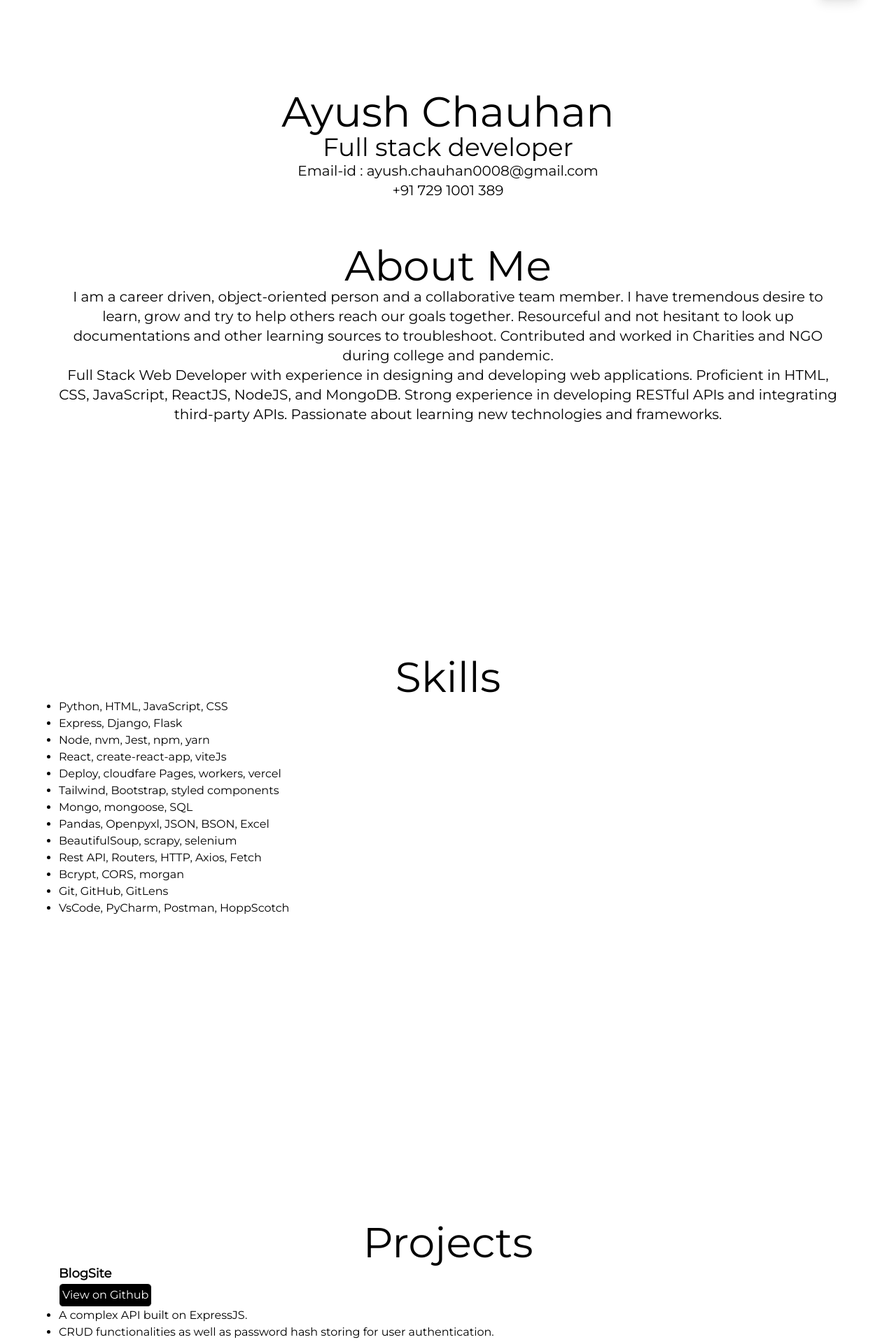
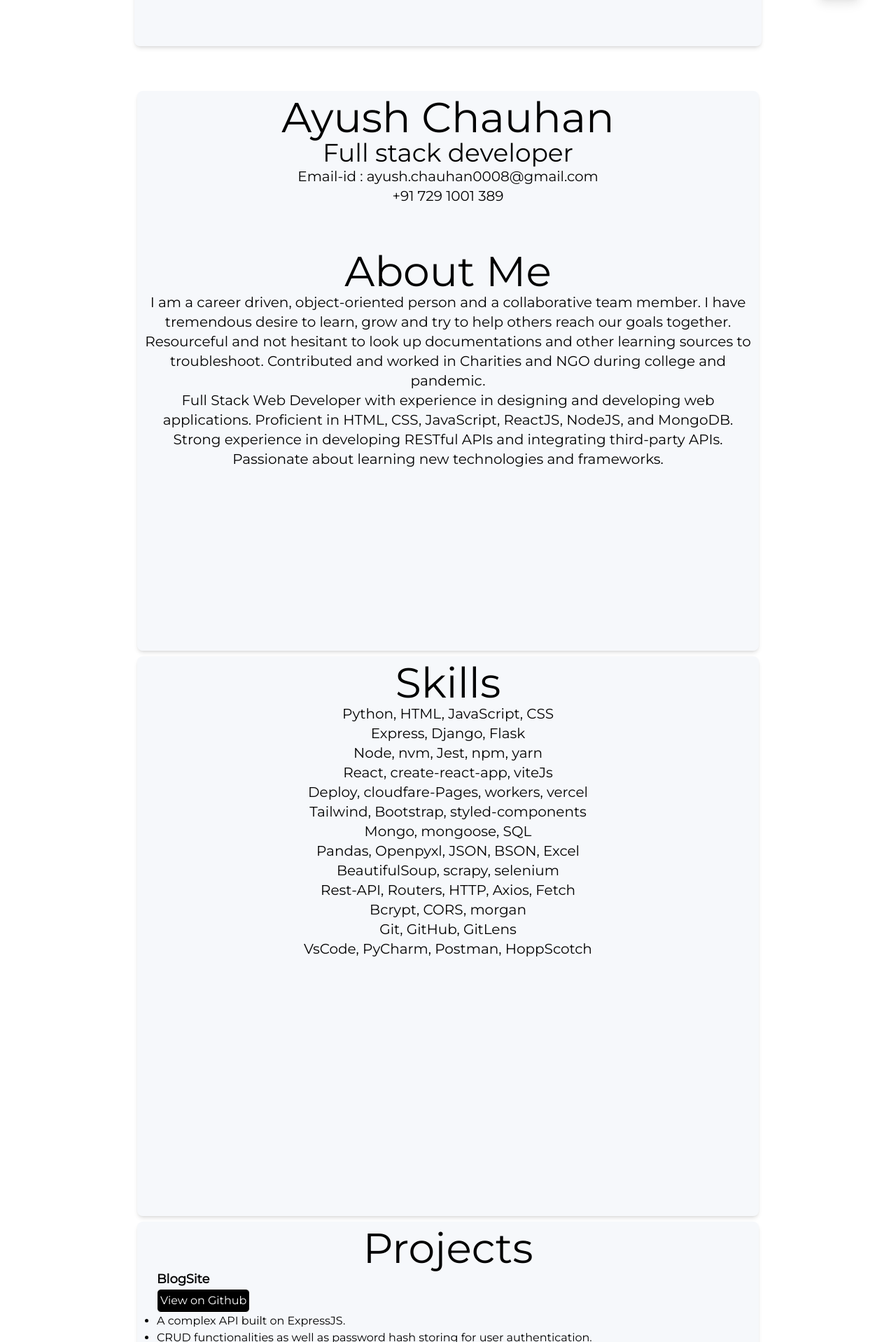
Before and after one commit to ayushchauhan101/portfolio, a React (Vite) app: page / in a window 1280 px wide. Shown: the part 782-2700 px from the top of the page at 70% size. Built offline with nearby package versions, Linux system fonts and the light colour scheme.

Commit message:
introduced cards logic

```diff
--- a/src/App.jsx
+++ b/src/App.jsx
@@ -7,7 +7,7 @@ function App() {
 	return (
 		// global container
 		<div className="main  from-indigo-500 via-purple-500 to-pink-500 dark:bg-gradient-to-r">
-			<div className="mx-4 flex flex-col space-y-8 bg-white/50 dark:bg-slate-800/80">
+			<div className="mx-auto flex flex-col space-y-8 bg-white/50 dark:bg-slate-800/80 md:max-w-5xl">
 				<div className="m-2 mb-4 flex flex-col justify-between space-x-0 space-y-8 rounded-md p-1 md:m-8 md:mb-16 md:space-y-16 md:p-4">
 					<Header />
 					<JumpTo />
--- a/src/components/Body.jsx
+++ b/src/components/Body.jsx
@@ -5,7 +5,7 @@ import Projects from "./bodyComponents/Projects";
 
 function Body() {
   return (
-    <div className="flex flex-col space-x-0 space-y-2 px-5">
+    <div className="body-div">
       <Profile />
       <Skills />
       <Projects />
--- a/src/components/Footer.jsx
+++ b/src/components/Footer.jsx
@@ -59,7 +59,7 @@ const cloudfare = (
 function Footer() {
 	return (
 		<section id="footer">
-			<div>
+			<div className="mx-auto min-h-fit rounded-md  p-3 dark:bg-white/30">
 				<div className="footer-list">
 					<FooterButton icon={cloudfare}>Cloudfare pages</FooterButton>
 					<div className="flex flex-col">
--- a/src/components/Header.jsx
+++ b/src/components/Header.jsx
@@ -4,7 +4,7 @@ import MobileMenuBar from "./HeaderComponents/MobileMenuBar"
 function Header() {
 	return (
 		<header>
-			<div className="header-div">
+			<div className="header-div card">
 				{/* Title */}
 				<div>
 					<section id="home">
--- a/src/components/bodyComponents/Profile.jsx
+++ b/src/components/bodyComponents/Profile.jsx
@@ -2,7 +2,7 @@ function Profile() {
 	return (
 		<section
 			id="profile"
-      className="flex min-h-screen flex-col space-y-4 md:space-y-16"
+			className="card flex flex-col space-y-4 md:space-y-16"
 		>
 			<div>
 				<h2>Ayush Chauhan</h2>
@@ -33,7 +33,7 @@ function Profile() {
 				</p>
 			</div>
 		</section>
-  );
+	)
 }
 
-export default Profile;
+export default Profile
--- a/src/components/bodyComponents/Projects.jsx
+++ b/src/components/bodyComponents/Projects.jsx
@@ -2,10 +2,10 @@ import ProjectLinks from "./GithubButton";
 
 function Projects() {
   return (
-    <div className="min-h-screen">
+    <div className="card">
       <section id="projects">
         <h2>Projects</h2>
-        <div className="flex flex-col space-y-2">
+        <div className="flex flex-col space-y-2 ml-5">
           <div>
             <b>
               BlogSite <br />
--- a/src/components/bodyComponents/Skills.jsx
+++ b/src/components/bodyComponents/Skills.jsx
@@ -1,26 +1,37 @@
+const skills = [
+	{ items: "Python, HTML, JavaScript, CSS" },
+	{ items: "Express, Django, Flask" },
+	{ items: "Node, nvm, Jest, npm, yarn" },
+	{ items: "React, create-react-app, viteJs" },
+	{ items: "Deploy, cloudfare-Pages, workers, vercel" },
+	{ items: "Tailwind, Bootstrap, styled-components" },
+	{ items: "Mongo, mongoose, SQL" },
+	{ items: "Pandas, Openpyxl, JSON, BSON, Excel" },
+	{ items: "BeautifulSoup, scrapy, selenium" },
+	{ items: "Rest-API, Routers, HTTP, Axios, Fetch" },
+	{ items: "Bcrypt, CORS, morgan" },
+	{ items: "Git, GitHub, GitLens" },
+	{ items: "VsCode, PyCharm, Postman, HoppScotch" },
+]
+
 function Skills() {
-  return (
-    <div className="min-h-screen">
-      <section id="skills">
-        <h2>Skills</h2>
-        <ul className="mylists">
-          <li>Python, HTML, JavaScript, CSS</li>
-          <li>Express, Django, Flask</li>
-          <li>Node, nvm, Jest, npm, yarn</li>
-          <li>React, create-react-app, viteJs</li>
-          <li>Deploy, cloudfare Pages, workers, vercel</li>
-          <li>Tailwind, Bootstrap, styled components</li>
-          <li>Mongo, mongoose, SQL</li>
-          <li>Pandas, Openpyxl, JSON, BSON, Excel</li>
-          <li>BeautifulSoup, scrapy, selenium</li>
-          <li>Rest API, Routers, HTTP, Axios, Fetch</li>
-          <li>Bcrypt, CORS, morgan</li>
-          <li>Git, GitHub, GitLens</li>
-          <li>VsCode, PyCharm, Postman, HoppScotch</li>
-        </ul>
-      </section>
-    </div>
-  );
+	return (
+		<div className="card">
+			<section id="skills">
+				<h2>Skills</h2>
+				<div className="flex flex-col items-center">
+					<ol>
+						{skills.map((skill, i) => (
+							<li key={i}>
+
+							<p>{skill.items}</p>
+							</li>
+						))}
+					</ol>
+				</div>
+			</section>
+		</div>
+	)
 }
 
-export default Skills;
+export default Skills
--- a/src/index.css
+++ b/src/index.css
@@ -7,7 +7,7 @@
 		scroll-behavior: smooth;
 	}
 	h1 {
-		@apply bg-gradient-to-r from-indigo-500 via-purple-500 to-pink-500 bg-clip-text pb-4 text-center font-serif text-4xl font-extrabold text-transparent md:text-8xl;
+		@apply bg-gradient-to-r from-indigo-500 via-purple-500 to-pink-500 bg-clip-text pb-4 text-center font-serif text-[70px] font-extrabold text-transparent md:text-8xl;
 	}
 	h2 {
 		@apply text-left text-3xl md:text-center md:text-6xl;
@@ -28,7 +28,7 @@
 
 @layer components {
 	.main {
-		@apply min-h-screen min-w-full bg-white font-['Montserrat'] dark:bg-slate-900 dark:text-slate-300 md:min-w-0;
+		@apply min-w-full bg-white font-['Montserrat'] dark:bg-slate-900 dark:text-slate-300 md:min-w-0;
 	}
 	.items {
 		@apply flex flex-col items-center justify-between md:flex-row;
@@ -49,12 +49,15 @@
 		@apply rounded-none border-black text-sm transition duration-100 hover:border-b-2;
 	}
 	.header-div {
-		@apply flex
-		min-h-screen
-		flex-col space-y-8
-		md:flex-row md:justify-between;
+		@apply flex flex-col space-y-8 md:flex-row md:justify-between;
 	}
 	.menu-items {
 		@apply m-2 rounded-md p-2 transition duration-200 hover:scale-105 dark:hover:bg-slate-400;
 	}
+	.body-div {
+		@apply flex flex-col space-x-0 space-y-2 px-5;
+	}
+	.card {
+		@apply mx-auto min-h-screen max-w-4xl rounded-lg bg-slate-200/30 p-2 shadow-md dark:bg-inherit dark:shadow-none;
+	}
 }
```
Lines whose indentation alone changed are shown as unchanged.
